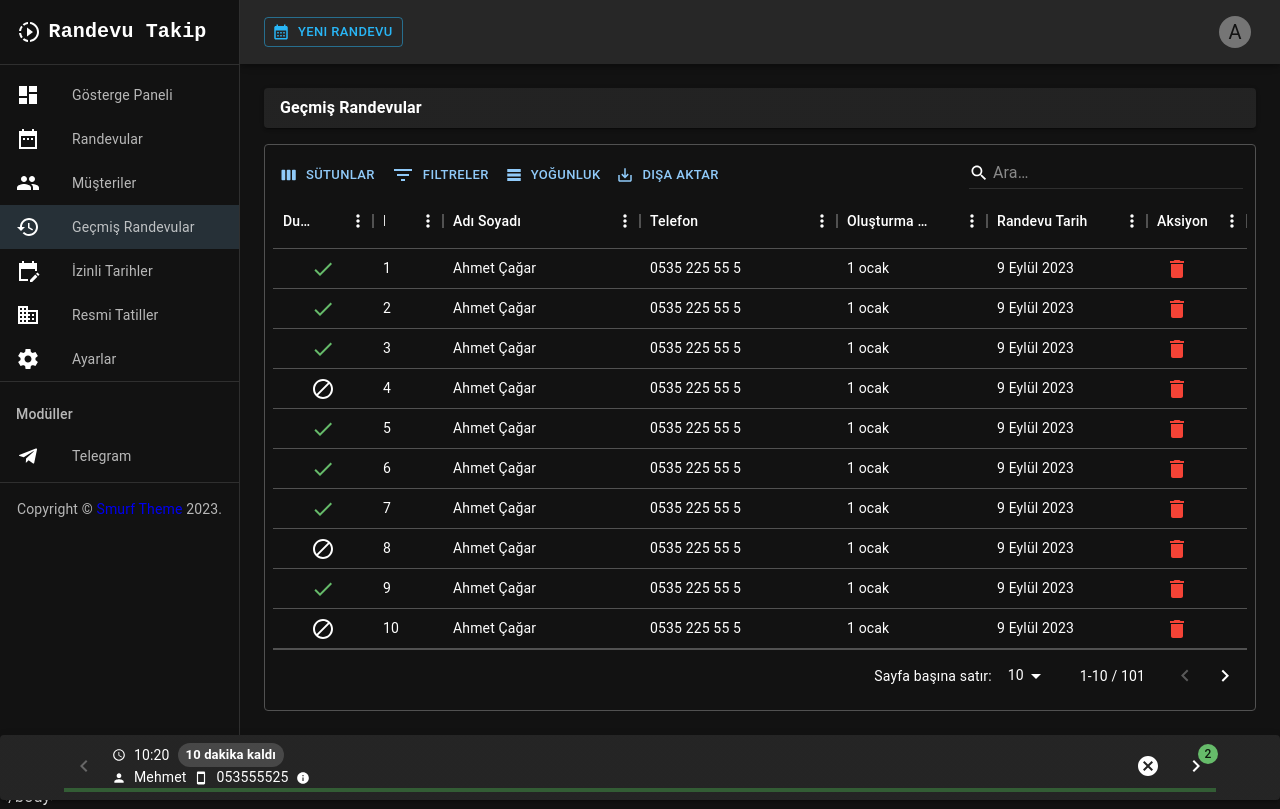
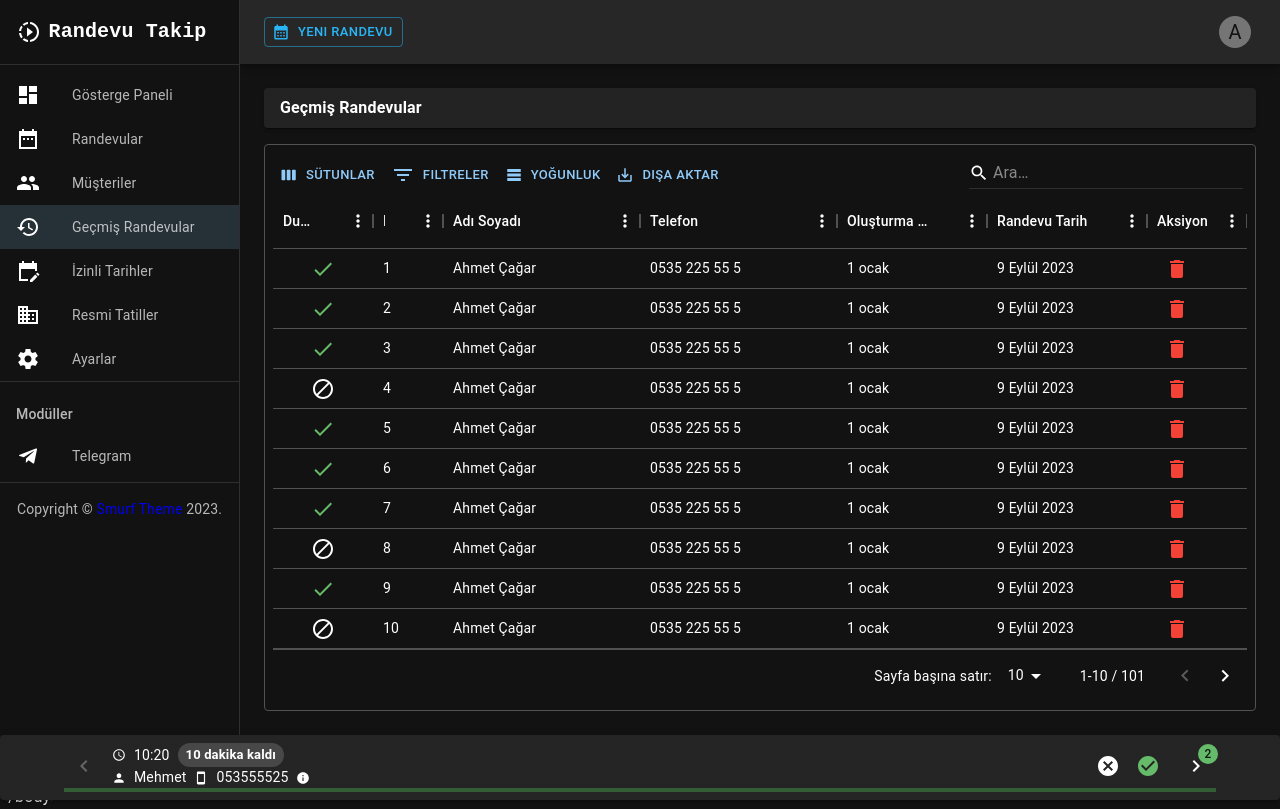
Before and after one commit to gorkembayraktar/randevu-takip, a React (Create React App) app: page /history in a window 1280 px wide. Built offline with nearby package versions, Linux system fonts and the light colour scheme.

Commit message:
appointment complete event added

```diff
--- a/src/views/components/AppointmentCarausel.jsx
+++ b/src/views/components/AppointmentCarausel.jsx
@@ -11,6 +11,7 @@ import { useAlert } from "../../hooks/useAlert";
 import PersonIcon from '@mui/icons-material/Person';
 import SmartphoneIcon from '@mui/icons-material/Smartphone';
 import InfoIcon from '@mui/icons-material/Info';
+import CheckCircleIcon from '@mui/icons-material/CheckCircle';
 const BUGUN_RANDEVULAR = [
   {
     id: 1,
@@ -33,6 +34,12 @@ const BUGUN_RANDEVULAR = [
   }
 ];
 
+
+const ACTIONBUTTON = {
+  CANCEL: 'cancel',
+  COMPLETE: 'complete'
+};
+
 export const AppointmentCaraousel = () => {
 
 
@@ -41,6 +48,7 @@ export const AppointmentCaraousel = () => {
   const [selectedIndis, setSelectedIndis] = useState(0);
   const currenData = data[selectedIndis] ? data[selectedIndis] : null;
   const [selectedRow, setSelectedRow] = useState(null);
+  const [completeRow, setCompleteRow] = useState(null);
   const { success, alert, info } = useAlert();
 
   if (data.length == 0)
@@ -69,6 +77,31 @@ export const AppointmentCaraousel = () => {
     setSelectedRow(null);
   };
 
+  const handleComplete = () => {
+    if (data.findIndex((k) => k.id == completeRow.id) == data.length - 1) {
+      prev();
+    }
+    setData(
+      data.filter(
+        item => item.id !== completeRow.id
+      )
+    )
+
+    success('Başarılı şekilde tamamlandı.');
+    setCompleteRow(null);
+  }
+
+  const setRow = (data, type) => {
+    switch (type) {
+      case ACTIONBUTTON.COMPLETE:
+        setCompleteRow(data);
+        break;
+      case ACTIONBUTTON.CANCEL:
+        setSelectedRow(data);
+        break;
+    }
+  }
+
 
 
   const hasNext = selectedIndis + 1 < data.length;
@@ -91,7 +124,7 @@ export const AppointmentCaraousel = () => {
           </Grid>
           <Grid item sx={{ width: 'auto', flex: 1 }} container >
             {
-              currenData && <AppointmentItem item={currenData} next={next} prev={prev} setRow={setSelectedRow} />
+              currenData && <AppointmentItem item={currenData} next={next} prev={prev} setRow={setRow} />
             }
           </Grid>
 
@@ -116,6 +149,16 @@ export const AppointmentCaraousel = () => {
       close={() => setSelectedRow(null)} // Dialog kapatma fonksiyonu
       confirm={handleCancel} // Silme işlemini gerçekleştirme fonksiyonu
     />
+    <DeleteDialog
+      props={{
+        open: completeRow !== null,
+        title: "Randevu Onayı",
+        content: "Bu randevuyu onayladığınızda listeden kaldırılacaktır.",
+      }}
+      close={() => setCompleteRow(null)} // Dialog kapatma fonksiyonu
+      confirm={handleComplete} // Silme işlemini gerçekleştirme fonksiyonu
+    />
+
   </>
 }
 
@@ -144,8 +187,13 @@ const AppointmentItem = ({ item, next, prev, setRow }) => {
     </Grid>
     <Grid item sx={{ width: 'auto', display: 'flex', alignItems: 'center', justifyContent: 'center' }}>
       <Tooltip title="Randevuyu iptal et">
-        <IconButton sx={{ float: 'right' }} onClick={() => setRow(item)}>
+        <IconButton sx={{ float: 'right' }} onClick={() => setRow(item, ACTIONBUTTON.CANCEL)}>
           <CancelIcon />
+        </IconButton>
+      </Tooltip>
+      <Tooltip title="Randevuyu tamamla">
+        <IconButton sx={{ float: 'right' }} onClick={() => setRow(item, ACTIONBUTTON.COMPLETE)}>
+          <CheckCircleIcon color="success" />
         </IconButton>
       </Tooltip>
     </Grid>
```
